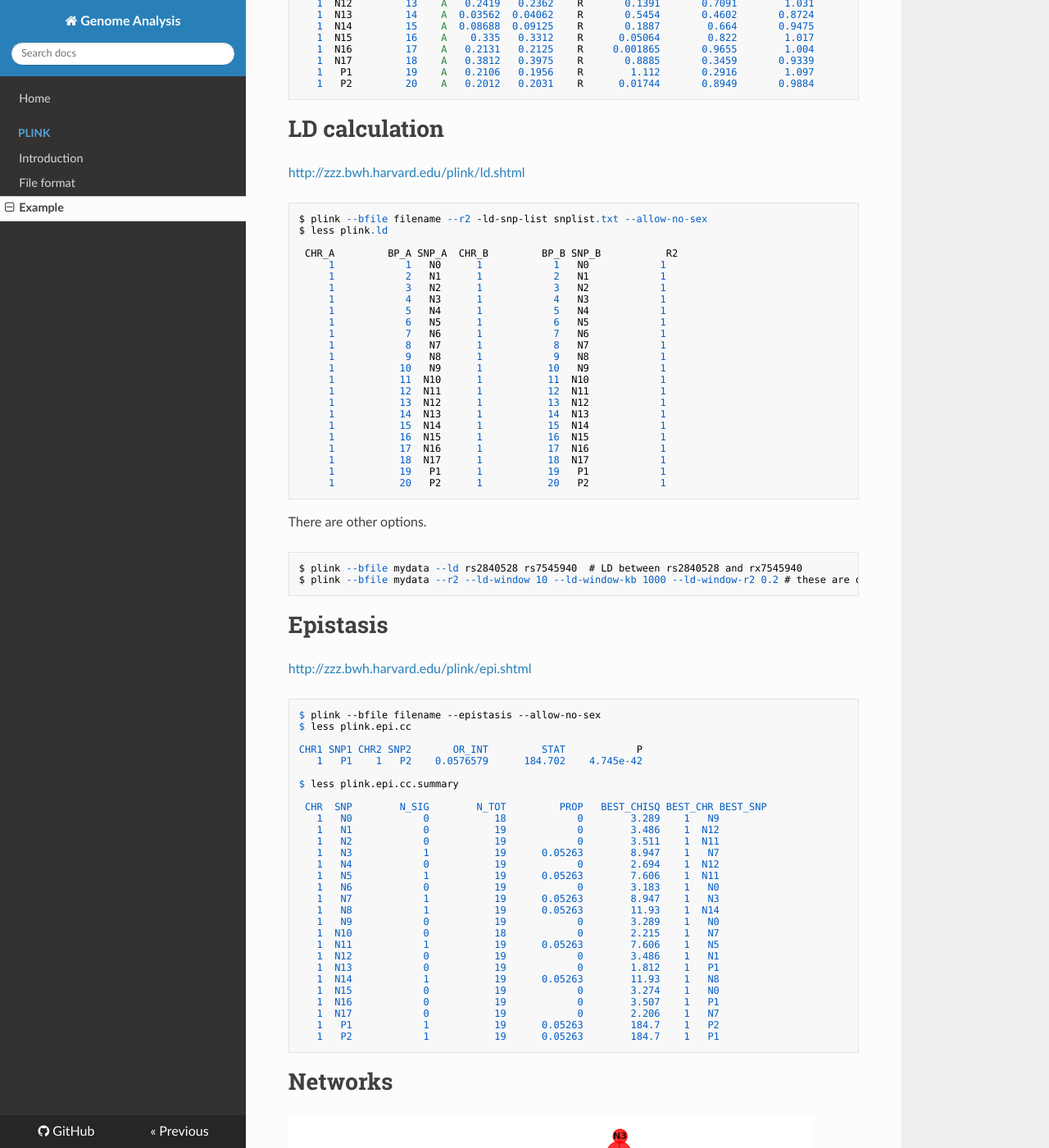
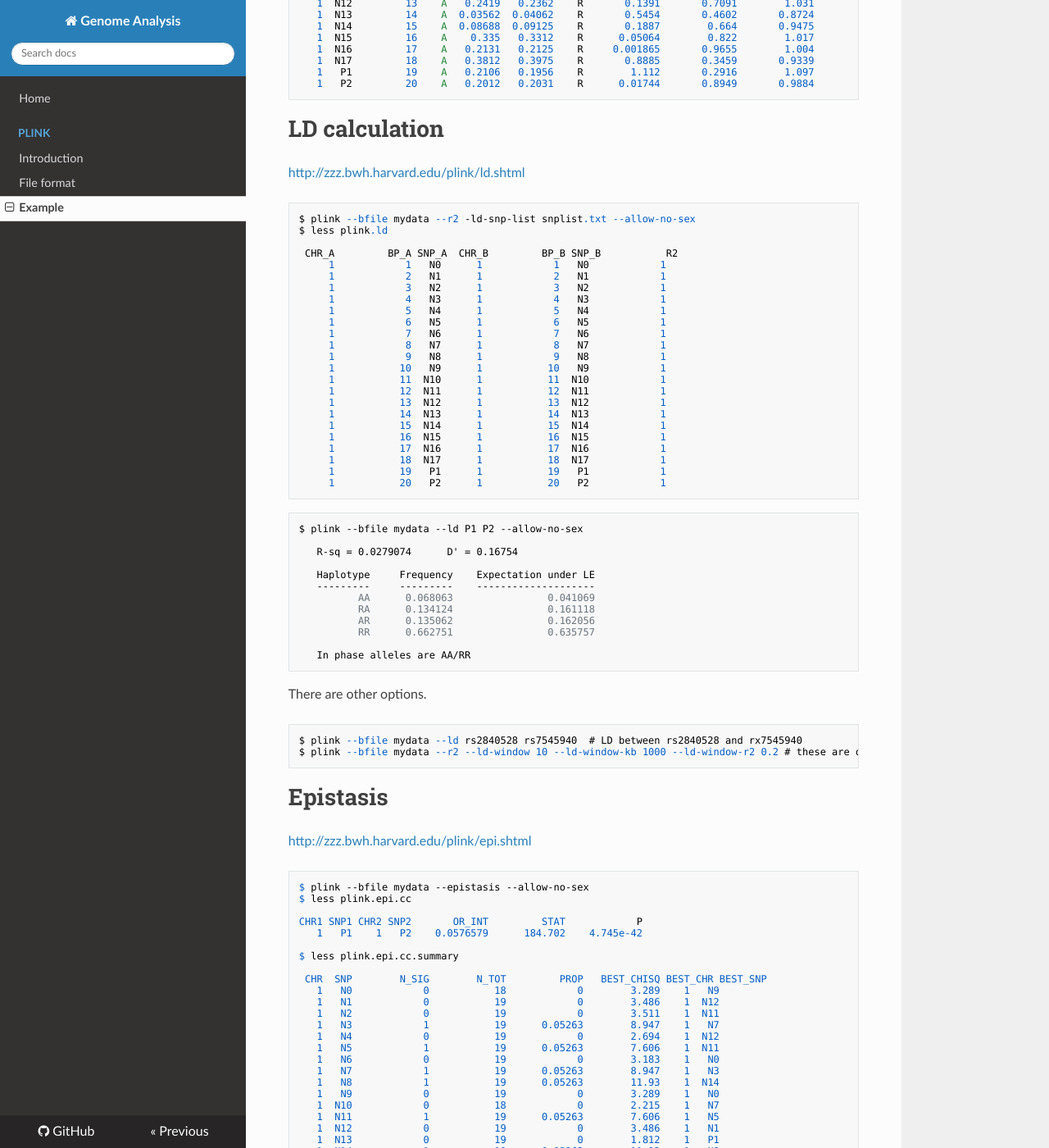
Before and after one commit to WonyoungCho/plink, an MkDocs documentation site: the page built from docs/plink_ex.md, in a window 1280 px wide and 1400 px high, scrolled down 448 px. Shown: the whole window at 82% size. Built offline with MkDocs 1.6.1, drawn with Linux system fonts in a browser that asks for light colours; nearby versions of some CDN libraries; old or Windows-style settings are respelled for this version of MkDocs.

Commit message:
Update plink_ex.md

````diff
--- a/docs/plink_ex.md
+++ b/docs/plink_ex.md
@@ -3,7 +3,7 @@
 <http://zzz.bwh.harvard.edu/plink/anal.shtml>
 
 ```
-$ plink --bfile filename --assoc --allow-no-sex
+$ plink --bfile mydata --assoc --allow-no-sex
 $ less plink.assoc
 
  CHR  SNP         BP   A1      F_A      F_U   A2        CHISQ            P           OR
@@ -35,7 +35,7 @@ $ less plink.assoc
 <http://zzz.bwh.harvard.edu/plink/ld.shtml>
 
 ```
-$ plink --bfile filename --r2 -ld-snp-list snplist.txt --allow-no-sex
+$ plink --bfile mydata --r2 -ld-snp-list snplist.txt --allow-no-sex
 $ less plink.ld
 
  CHR_A         BP_A SNP_A  CHR_B         BP_B SNP_B           R2
@@ -61,6 +61,21 @@ $ less plink.ld
      1           20   P2      1           20   P2            1
 ```
 
+```
+$ plink --bfile mydata --ld P1 P2 --allow-no-sex
+
+   R-sq = 0.0279074      D' = 0.16754
+
+   Haplotype     Frequency    Expectation under LE
+   ---------     ---------    --------------------
+          AA      0.068063                0.041069
+          RA      0.134124                0.161118
+          AR      0.135062                0.162056
+          RR      0.662751                0.635757
+
+   In phase alleles are AA/RR
+```
+
 There are other options.
 ```
 $ plink --bfile mydata --ld rs2840528 rs7545940  # LD between rs2840528 and rx7545940
@@ -72,7 +87,7 @@ $ plink --bfile mydata --r2 --ld-window 10 --ld-window-kb 1000 --ld-window-r2 0.
 <http://zzz.bwh.harvard.edu/plink/epi.shtml>
 
 ```
-$ plink --bfile filename --epistasis --allow-no-sex
+$ plink --bfile mydata --epistasis --allow-no-sex
 $ less plink.epi.cc
 
 CHR1 SNP1 CHR2 SNP2       OR_INT         STAT            P
````
